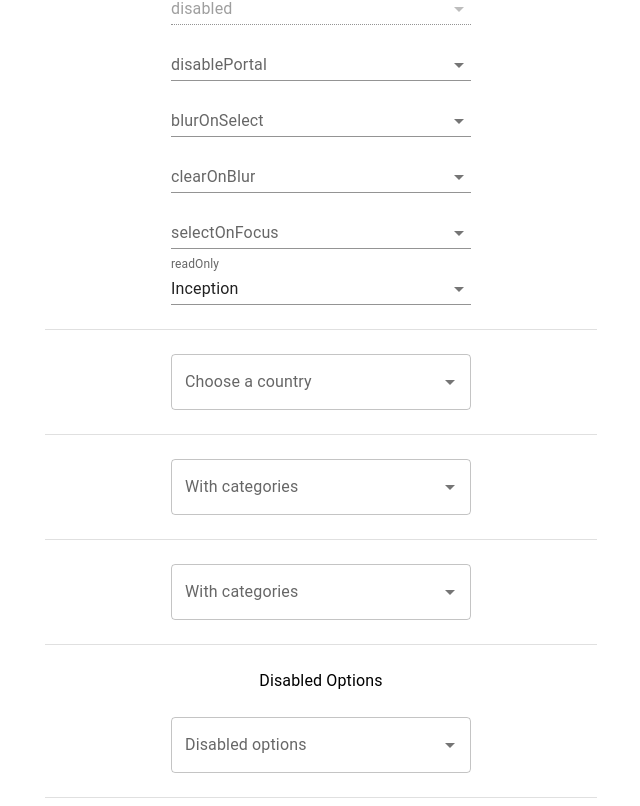
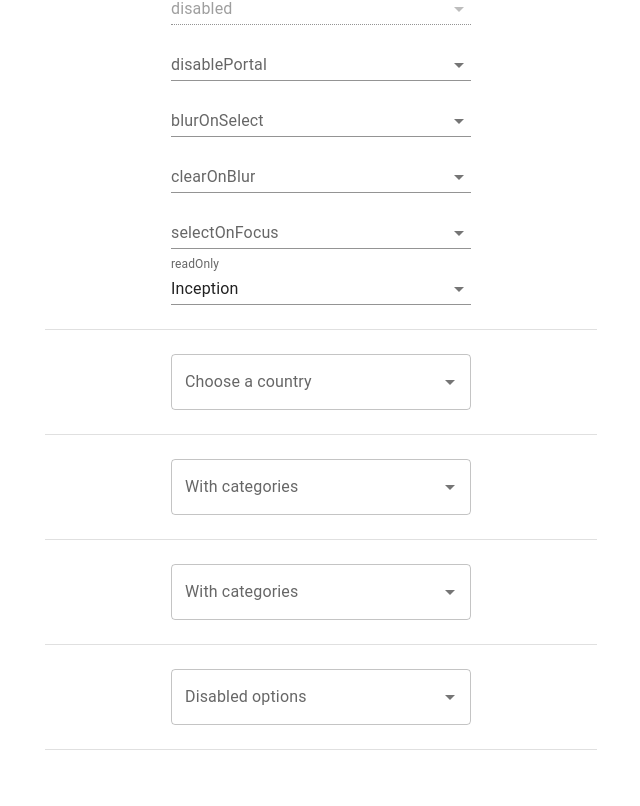
Before and after one commit to watcharakornton/mui_tutorials, a React (Vite) app: page / in a window 1280 px wide. Shown: the part 696-1502 px from the top of the page, without its empty margins (319-959 px from the left). After the commit the page ends 1454 px from the top, so only its background shows below. Built offline with nearby package versions, Linux system fonts and the light colour scheme.

Commit message:
End Autocomplete Component

```diff
--- a/src/App.jsx
+++ b/src/App.jsx
@@ -1,5 +1,5 @@
 import * as React from 'react';
-import { Box, Typography, Divider, Stack, Container } from '@mui/material';
+import { Box, Divider, Stack, Container } from '@mui/material';
 
 import { ComboBox, Playground, CountrySelect, Grouped, RenderGroup, DisabledOptions } from "./inputs/AutocompleteComponent"
 
--- a/src/inputs/AutocompleteComponent.jsx
+++ b/src/inputs/AutocompleteComponent.jsx
@@ -1,9 +1,5 @@
 import * as React from 'react';
-import TextField from '@mui/material/TextField';
-import Autocomplete from '@mui/material/Autocomplete';
-import Stack from '@mui/material/Stack';
-import Box from '@mui/material/Box'
-import Typography from '@mui/material/Typography';
+import { TextField, Autocomplete, useAutocomplete, Stack, Box } from '@mui/material'
 
 import { useTheme } from '@mui/material/styles';
 import { styled, lighten, darken } from '@mui/system';
@@ -20,7 +16,6 @@ export const DisabledOptions = () => {
 
     return (
         <>
-            <Typography variant="body1" gutterBottom>Disabled Options</Typography>
             <Autocomplete
                 options={timeSlots}
                 getOptionDisabled={(option) =>
@@ -60,6 +55,7 @@ export const RenderGroup = () => {
     })
 
     return (
+        <>
             <Autocomplete
                 options={options.sort((a, b) => -b.firstLetter.localeCompare(a.firstLetter))}
                 groupBy={(option) => option.firstLetter}
@@ -73,6 +69,7 @@ export const RenderGroup = () => {
                     </li>
                 )}
             />
+        </>
     );
 }
 
@@ -292,11 +289,13 @@ export const Playground = () => {
 
 export const ComboBox = () => {
     return (
+        <>
             <Autocomplete
                 disablePortal
                 options={top100Films}
                 sx={{ width: 300 }}
                 renderInput={(params) => <TextField {...params} label="Movie" />}
             />
+        </>
     );
 }
```
Lines whose indentation alone changed are shown as unchanged.
